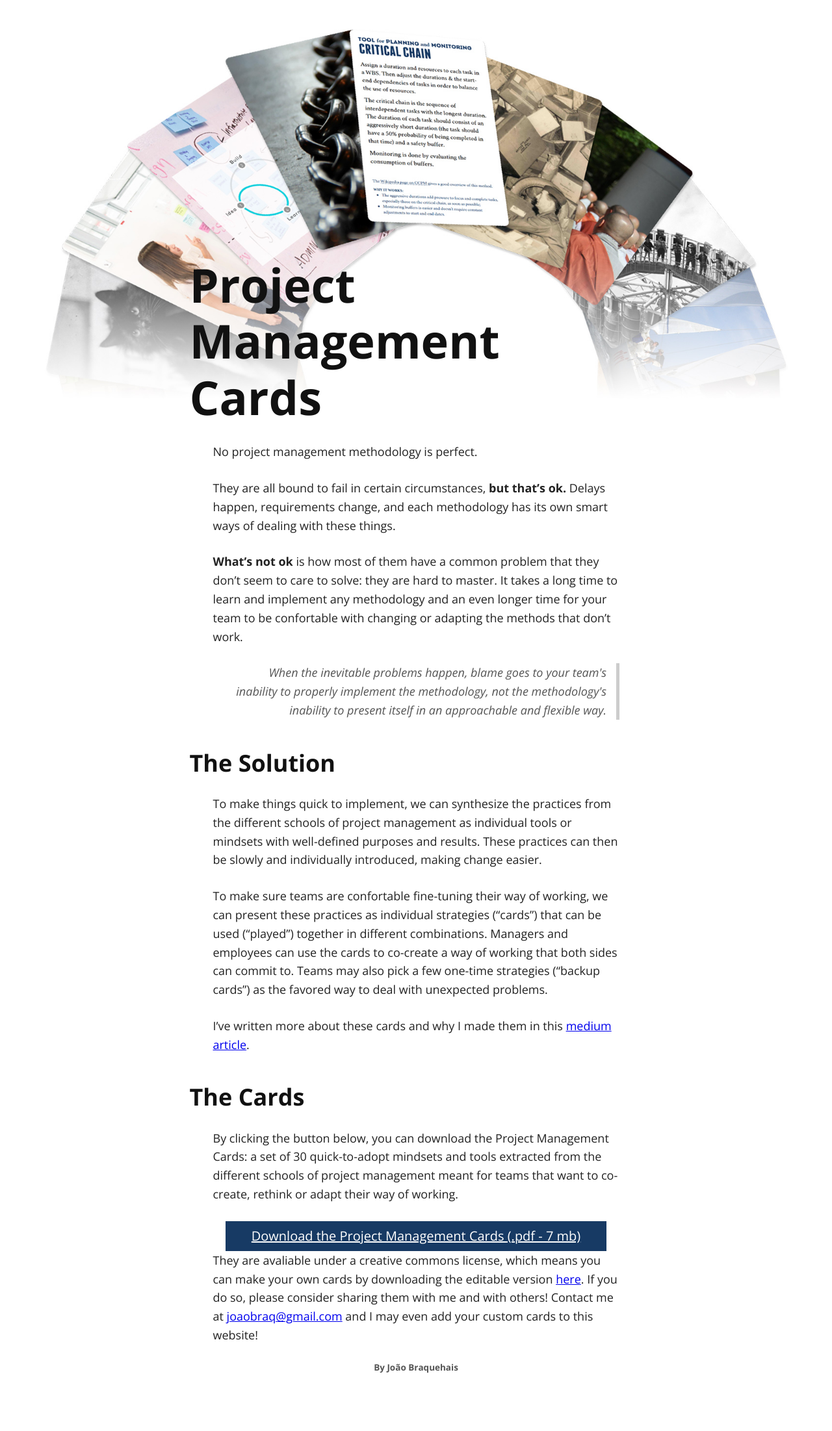
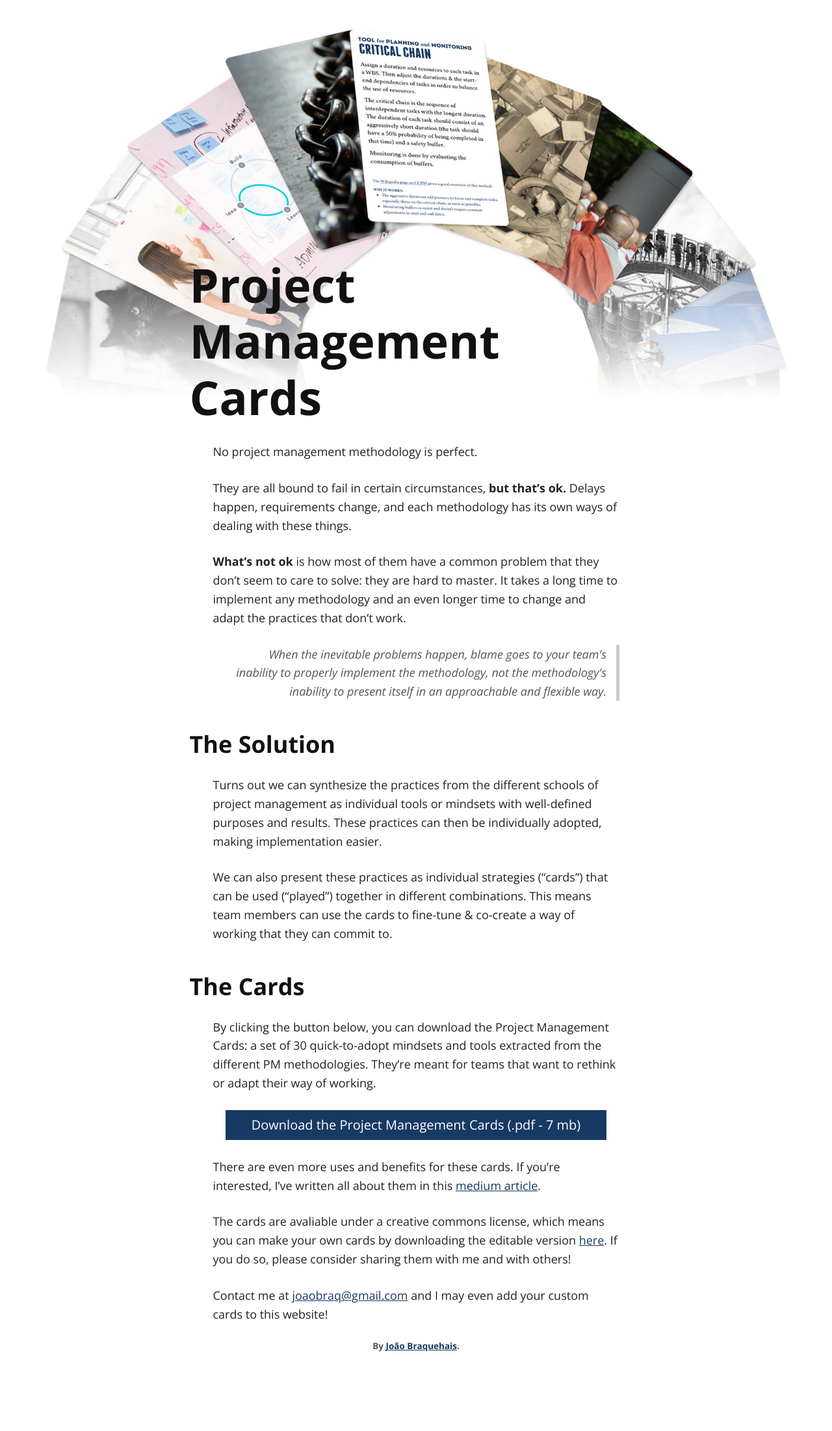
Before and after one commit to pmcards/pmcards.github.io, a Jekyll site: the page built from index.md, in a window 1280 px wide. Shown: the whole page at 65% size. Built offline with Jekyll 4.4.1, drawn with Linux system fonts in a browser that asks for light colours; after the commit the page ends 2171 px from its top, so only the background shows below that.

Commit message:
Streamlining Copy

```diff
--- a/css/solo.css
+++ b/css/solo.css
@@ -183,6 +183,8 @@ pre > code {
   text-align: center;
   width: 90%;
   transition: all 0.3s ease 0s;
+  text-decoration: none;
+  margin-bottom: 1.5rem;
 }
 
 .button:hover {
@@ -191,3 +193,7 @@ pre > code {
 	cursor: pointer;
 	text-decoration: none;
 }
+
+a {
+  color: #173a64;
+}
--- a/index.md
+++ b/index.md
@@ -4,26 +4,28 @@ layout: default
 
 No project management methodology is perfect.
 
-They are all bound to fail in certain circumstances, <b>but that's ok.</b> Delays happen, requirements change, and each methodology has its own smart ways of dealing with these things.
+They are all bound to fail in certain circumstances, <b>but that's ok.</b> Delays happen, requirements change, and each methodology has its own ways of dealing with these things.
 
-<b>What's not ok</b> is how most of them have a common problem that they don't seem to care to solve: they are hard to master. It takes a long time to learn and implement any methodology and an even longer time for your team to be confortable with changing or adapting the methods that don't work.
+<b>What's not ok</b> is how most of them have a common problem that they don't seem to care to solve: they are hard to master. It takes a long time to implement any methodology and an even longer time to change and adapt the practices that don't work.
 
 <blockquote>When the inevitable problems happen, blame goes to your team's inability to properly implement the methodology, not the methodology's inability to present itself in an approachable and flexible way.</blockquote>
 
 ## The Solution
 
-To make things quick to implement, we can synthesize the practices from the different schools of project management as individual tools or mindsets with well-defined purposes and results. These practices can then be slowly and individually introduced, making change easier.
+Turns out we can synthesize the practices from the different schools of project management as individual tools or mindsets with well-defined purposes and results. These practices can then be individually adopted, making implementation easier.
 
-To make sure teams are confortable fine-tuning their way of working, we can present these practices as individual strategies ("cards") that can be used ("played") together in different combinations. Managers and employees can use the cards to co-create a way of working that both sides can commit to. Teams may also pick a few one-time strategies ("backup cards") as the favored way to deal with unexpected problems.
-
-I've written more about these cards and why I made them in this <a href="https://medium.com/@joaobraq">medium article</a>.
+We can also present these practices as individual strategies ("cards") that can be used ("played") together in different combinations. This means team members can use the cards to fine-tune & co-create a way of working that they can commit to.
 
 ## The Cards
 
-By clicking the button below, you can download the Project Management Cards: a set of 30 quick-to-adopt mindsets and tools extracted from the different schools of project management meant for teams that want to co-create, rethink or adapt their way of working.
+By clicking the button below, you can download the Project Management Cards: a set of 30 quick-to-adopt mindsets and tools extracted from the different PM methodologies. They're meant for teams that want to rethink or adapt their way of working.
 
 <center><a class="button" href="https://drive.google.com/file/d/0Bx7a4ezS_IRuUWVFZlZxN1RYdXM/view">Download the Project Management Cards (.pdf - 7 mb)</a></center>
 
-They are avaliable under a creative commons license, which means you can make your own cards by downloading the editable version <a href="https://drive.google.com/drive/folders/0Bx7a4ezS_IRuRHhFTHpaNkwwYTg">here</a>. If you do so, please consider sharing them with me and with others! Contact me at <a href="mailto:joaobraq@gmail.com">joaobraq@gmail.com</a> and I may even add your custom cards to this website!
+There are even more uses and benefits for these cards. If you're interested, I've written all about them in this <a href="https://medium.com/@joaobraq">medium article</a>.
 
-###### By João Braquehais
+The cards are avaliable under a creative commons license, which means you can make your own cards by downloading the editable version <a href="https://drive.google.com/drive/folders/0Bx7a4ezS_IRuRHhFTHpaNkwwYTg">here</a>. If you do so, please consider sharing them with me and with others!
+
+Contact me at <a href="mailto:joaobraq@gmail.com">joaobraq@gmail.com</a> and I may even add your custom cards to this website!
+
+###### By <a href="https://medium.com/@joaobraq">João Braquehais</a>.
```
